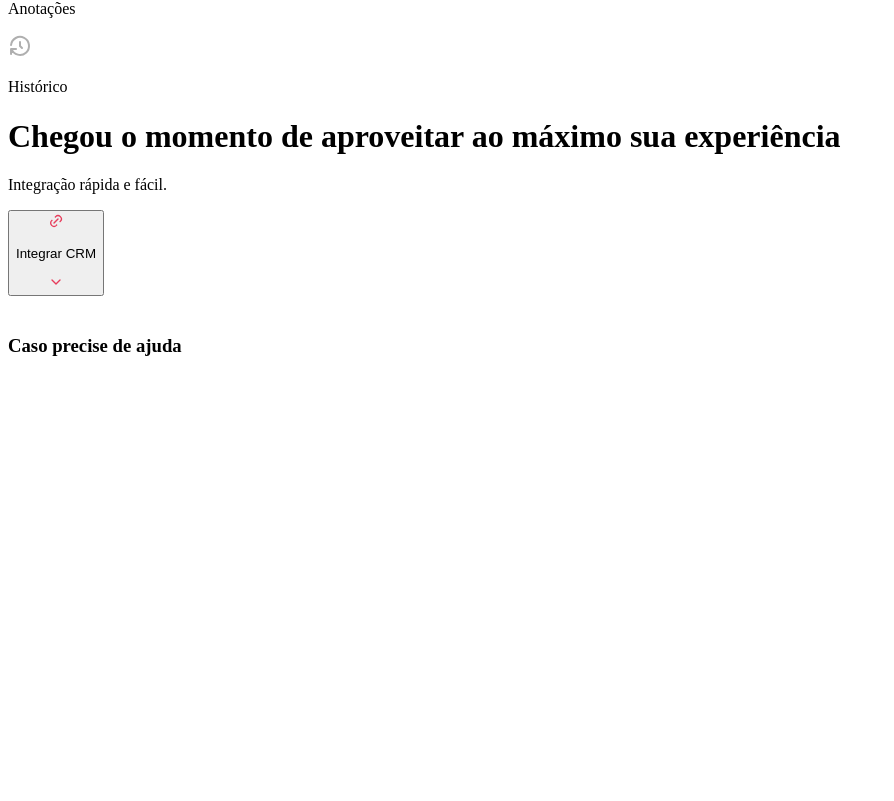
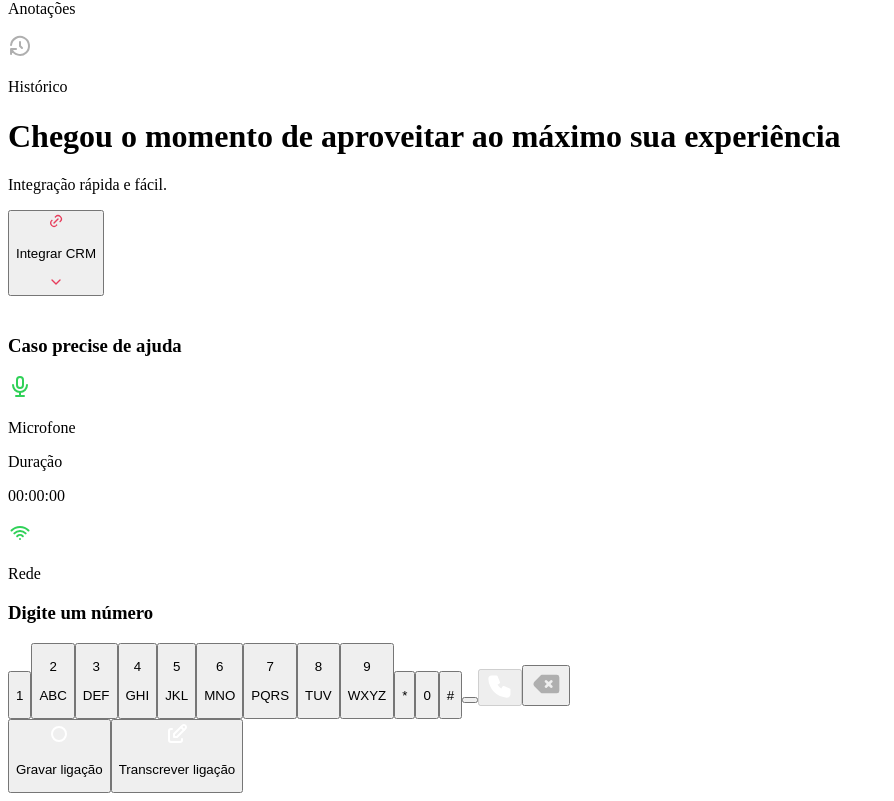
Before and after one commit to Viniciuslb067/readme-example, a React (Vite) app in the folder frontend/: page / in a window 1280 px wide. Shown: the part 1274-2075 px from the top of the page, without its empty margins (0-894 px from the left). Before the commit the page ends 1649 px from the top, so only its background shows below. Built offline with nearby package versions, Linux system fonts and the light colour scheme.

Commit message:
feat: ensure phone call section

```diff
--- a/frontend/src/modules/Home/components/CRM/CRMNotIntegrated/CRMNotIntegrated.tsx
+++ b/frontend/src/modules/Home/components/CRM/CRMNotIntegrated/CRMNotIntegrated.tsx
@@ -125,4 +125,4 @@ const CRMNotIntegrated = ({ handleIntegrateCRM }: CRMNotIntegratedProps) => {
   );
 };
 
-export default CRMNotIntegrated;
+export { CRMNotIntegrated };
--- /dev/null
+++ b/frontend/src/modules/Home/components/PhoneCall/PhoneCall.tsx
@@ -0,0 +1,92 @@
+import { useState, useRef } from 'react';
+import { PhoneKeypad } from './PhoneKeypad/PhoneKeypad';
+import {
+  IconEdit,
+  IconMicrophone,
+  IconPlayerRecord,
+  IconWifi
+} from '@tabler/icons-react';
+
+const PhoneCall = () => {
+  const [phoneNumber, setPhoneNumber] = useState('');
+  const [isCallActive, setIsCallActive] = useState(false);
+  const [timer, setTimer] = useState(0);
+  const intervalRef = useRef(null as ReturnType<typeof setInterval> | null);
+
+  const startTimer = () => {
+    intervalRef.current = setInterval(() => {
+      setTimer((prevTimer) => prevTimer + 1);
+    }, 1000);
+  };
+
+  const stopTimer = () => {
+    clearInterval(intervalRef.current as ReturnType<typeof setInterval>);
+  };
+
+  const resetTimer = () => {
+    clearInterval(intervalRef.current as ReturnType<typeof setInterval>);
+    setTimer(0);
+  };
+
+  const handleCall = () => {
+    setIsCallActive(!isCallActive);
+    if (!isCallActive) {
+      startTimer();
+    } else {
+      stopTimer();
+      resetTimer();
+    }
+  };
+
+  const formatTime = (time: number) => {
+    const hours = Math.floor(time / 3600)
+      .toString()
+      .padStart(2, '0');
+    const minutes = Math.floor((time % 3600) / 60)
+      .toString()
+      .padStart(2, '0');
+    const seconds = (time % 60).toString().padStart(2, '0');
+    return `${hours}:${minutes}:${seconds}`;
+  };
+
+  return (
+    <div className="px-8 py-12">
+      <div className="flex items-center justify-center space-x-2">
+        <div className="flex items-center space-x-2 rounded-xl p-3 shadow-sm shadow-gray-300">
+          <IconMicrophone size={24} color="#30D158" />
+          <p className="text-xs font-normal text-gray-500">Microfone</p>
+        </div>
+        <div className="flex w-40 flex-col items-center justify-center">
+          <p className="text-base font-normal text-[#6B7280]">Duração</p>
+          <p className="text-[26px] font-normal text-gray-700">
+            {formatTime(timer)}
+          </p>
+        </div>
+        <div className="flex items-center space-x-2 rounded-xl p-3 shadow-sm shadow-gray-300">
+          <IconWifi size={24} color="#30D158" />
+          <p className="text-xs font-normal text-gray-500">Rede</p>
+        </div>
+      </div>
+      <PhoneKeypad
+        handleCall={handleCall}
+        isCallActive={isCallActive}
+        phoneNumber={phoneNumber}
+        setPhoneNumber={setPhoneNumber}
+      />
+      <div className="mt-28 flex justify-center space-x-4">
+        <button className="bg-brand-primary cursor pointer flex items-center space-x-2 rounded-xl px-6 py-2">
+          <IconPlayerRecord size={24} color="#fff" />
+          <p className="text-[16px] font-medium text-white">Gravar ligação</p>
+        </button>
+        <button className="bg-brand-primary cursor pointer flex items-center space-x-2 rounded-xl px-6 py-2">
+          <IconEdit size={24} color="#fff" />
+          <p className="text-[16px] font-medium text-white">
+            Transcrever ligação
+          </p>
+        </button>
+      </div>
+    </div>
+  );
+};
+
+export { PhoneCall };
--- /dev/null
+++ b/frontend/src/modules/Home/components/PhoneCall/PhoneKeypad/PhoneKeypad.tsx
@@ -0,0 +1,81 @@
+import {
+  IconBackspaceFilled,
+  IconPhoneFilled,
+  IconPhoneOff
+} from '@tabler/icons-react';
+import { numbers } from 'modules/Home/constants/phoneKeyboardNumbers';
+import { formatPhoneNumber } from 'modules/Home/utils/formatPhoneNumber';
+
+interface PhoneKeypadProps {
+  phoneNumber: string;
+  isCallActive: boolean;
+  setPhoneNumber: React.Dispatch<React.SetStateAction<string>>;
+  handleCall: () => void;
+}
+
+const PhoneKeypad = ({
+  phoneNumber,
+  isCallActive,
+  handleCall,
+  setPhoneNumber
+}: PhoneKeypadProps) => {
+  const dialNumber = (digit: string) => {
+    if (phoneNumber.length < 11) {
+      setPhoneNumber((prevPhoneNumber) => prevPhoneNumber + digit);
+    }
+  };
+
+  const deleteDigit = () => {
+    setPhoneNumber((prevPhoneNumber) => prevPhoneNumber.slice(0, -1));
+  };
+
+  return (
+    <div className="mt-24 flex flex-col items-center justify-center">
+      {phoneNumber ? (
+        <h3 className="mb-10 text-3xl font-medium text-gray-700">
+          {formatPhoneNumber(phoneNumber) || ''}
+        </h3>
+      ) : (
+        <h3 className="mb-10 text-3xl font-medium text-gray-200">
+          Digite um número
+        </h3>
+      )}
+      <div className="grid grid-cols-3 gap-4">
+        {numbers.map((digit, index) => (
+          <button
+            key={index}
+            className="flex size-16 flex-col items-center justify-center rounded-full bg-gray-100 hover:opacity-80"
+            onClick={() => dialNumber(digit.number)}
+          >
+            <p className="text-3xl font-normal text-gray-700">{digit.number}</p>
+            <p className="text-[8.3px] font-normal text-gray-700">
+              {digit.letters}
+            </p>
+          </button>
+        ))}
+        <button></button>
+        <button
+          disabled={phoneNumber.length !== 11}
+          className={`flex size-16 cursor-pointer flex-col items-center justify-center rounded-full hover:opacity-80 ${
+            !isCallActive ? 'bg-support-success' : 'bg-support-error'
+          } ${phoneNumber.length !== 11 && 'opacity-50'}`}
+          onClick={handleCall}
+        >
+          {!isCallActive ? (
+            <IconPhoneFilled size={28} color="#fff" />
+          ) : (
+            <IconPhoneOff size={28} color="#fff" />
+          )}
+        </button>
+        <button
+          className="flex size-16 items-center justify-center rounded-full hover:opacity-80"
+          onClick={deleteDigit}
+        >
+          <IconBackspaceFilled size={32} color="#AFAFAF" />
+        </button>
+      </div>
+    </div>
+  );
+};
+
+export { PhoneKeypad };
--- a/frontend/src/modules/Home/components/Sections/Sections.tsx
+++ b/frontend/src/modules/Home/components/Sections/Sections.tsx
@@ -1,13 +1,15 @@
-import CRMSection from '../CRM/CRMNotIntegrated/CRMNotIntegrated';
+import { CRMNotIntegrated, PhoneCall } from '..';
 
 const Sections = () => {
   return (
     <div className="flex h-full space-x-3 p-4">
       <div className="size-full rounded-l-xl bg-white">
-        <CRMSection handleIntegrateCRM={() => {}} />
+        <CRMNotIntegrated handleIntegrateCRM={() => {}} />
       </div>
       <div className="size-full bg-white"></div>
-      <div className="size-full rounded-r-xl bg-white"></div>
+      <div className="size-full rounded-r-xl bg-white">
+        <PhoneCall />
+      </div>
     </div>
   );
 };
--- a/frontend/src/modules/Home/components/index.ts
+++ b/frontend/src/modules/Home/components/index.ts
@@ -1 +1,3 @@
 export * from './Sections/Sections';
+export * from './PhoneCall/PhoneCall';
+export * from './CRM/CRMNotIntegrated/CRMNotIntegrated';
--- /dev/null
+++ b/frontend/src/modules/Home/constants/phoneKeyboardNumbers.ts
@@ -0,0 +1,50 @@
+export const numbers = [
+  {
+    number: '1',
+    letters: ''
+  },
+  {
+    number: '2',
+    letters: 'ABC'
+  },
+  {
+    number: '3',
+    letters: 'DEF'
+  },
+  {
+    number: '4',
+    letters: 'GHI'
+  },
+  {
+    number: '5',
+    letters: 'JKL'
+  },
+  {
+    number: '6',
+    letters: 'MNO'
+  },
+  {
+    number: '7',
+    letters: 'PQRS'
+  },
+  {
+    number: '8',
+    letters: 'TUV'
+  },
+  {
+    number: '9',
+    letters: 'WXYZ'
+  },
+  {
+    number: '*',
+    letters: ''
+  },
+  {
+    number: '0',
+    letters: ''
+  },
+  {
+    number: '#',
+    letters: ''
+  }
+];
--- /dev/null
+++ b/frontend/src/modules/Home/utils/formatPhoneNumber.ts
@@ -0,0 +1,13 @@
+export function formatPhoneNumber(phoneNumber: string) {
+  const cleanedNumber = phoneNumber.replace(/\D/g, '');
+
+  if (cleanedNumber.length !== 11) {
+    return phoneNumber;
+  }
+
+  const areaCode = cleanedNumber.substring(0, 2);
+  const centralPart = cleanedNumber.substring(2, 7);
+  const finalPart = cleanedNumber.substring(7, 11);
+
+  return `(${areaCode}) ${centralPart}-${finalPart}`;
+}
```
